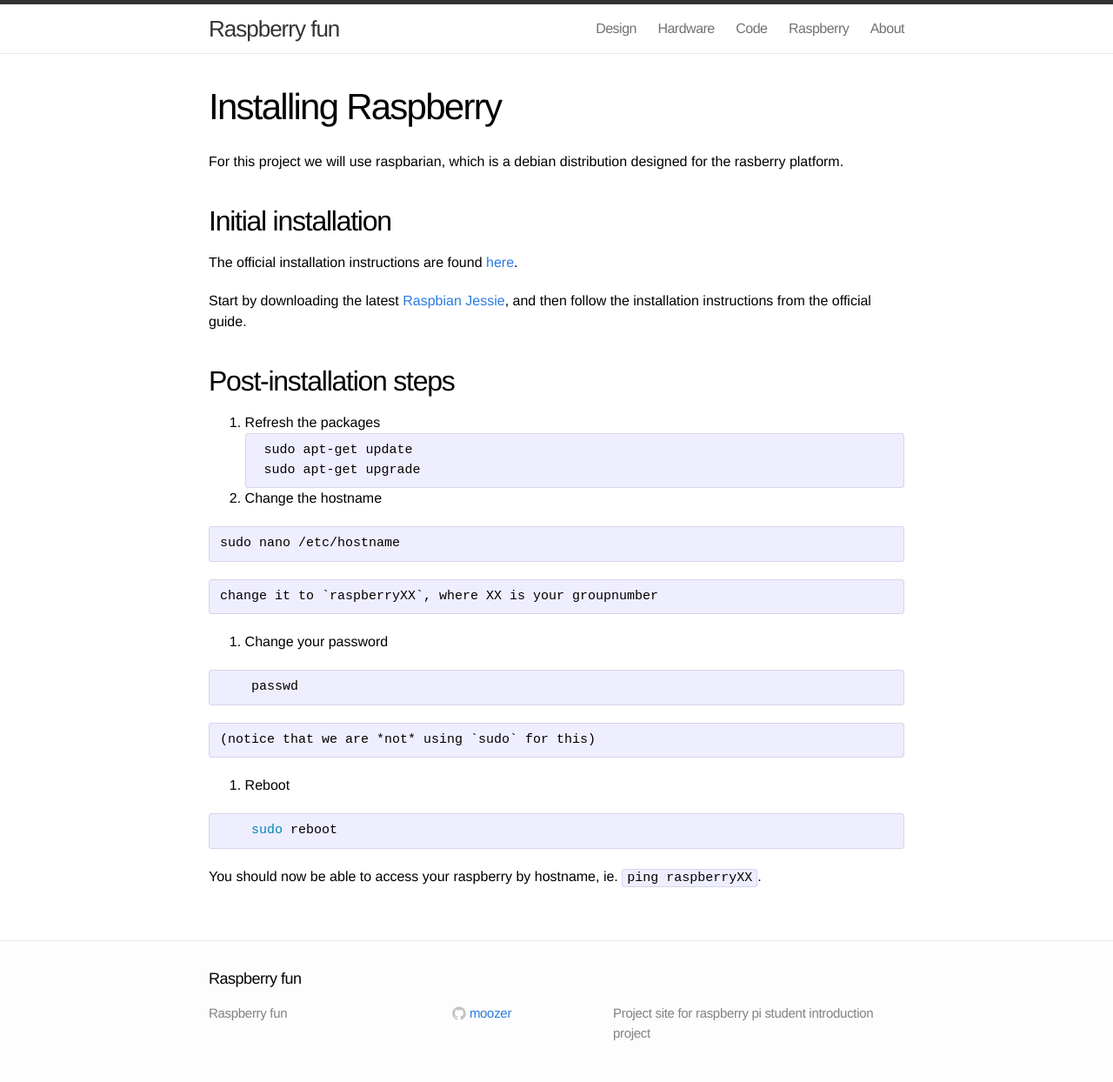
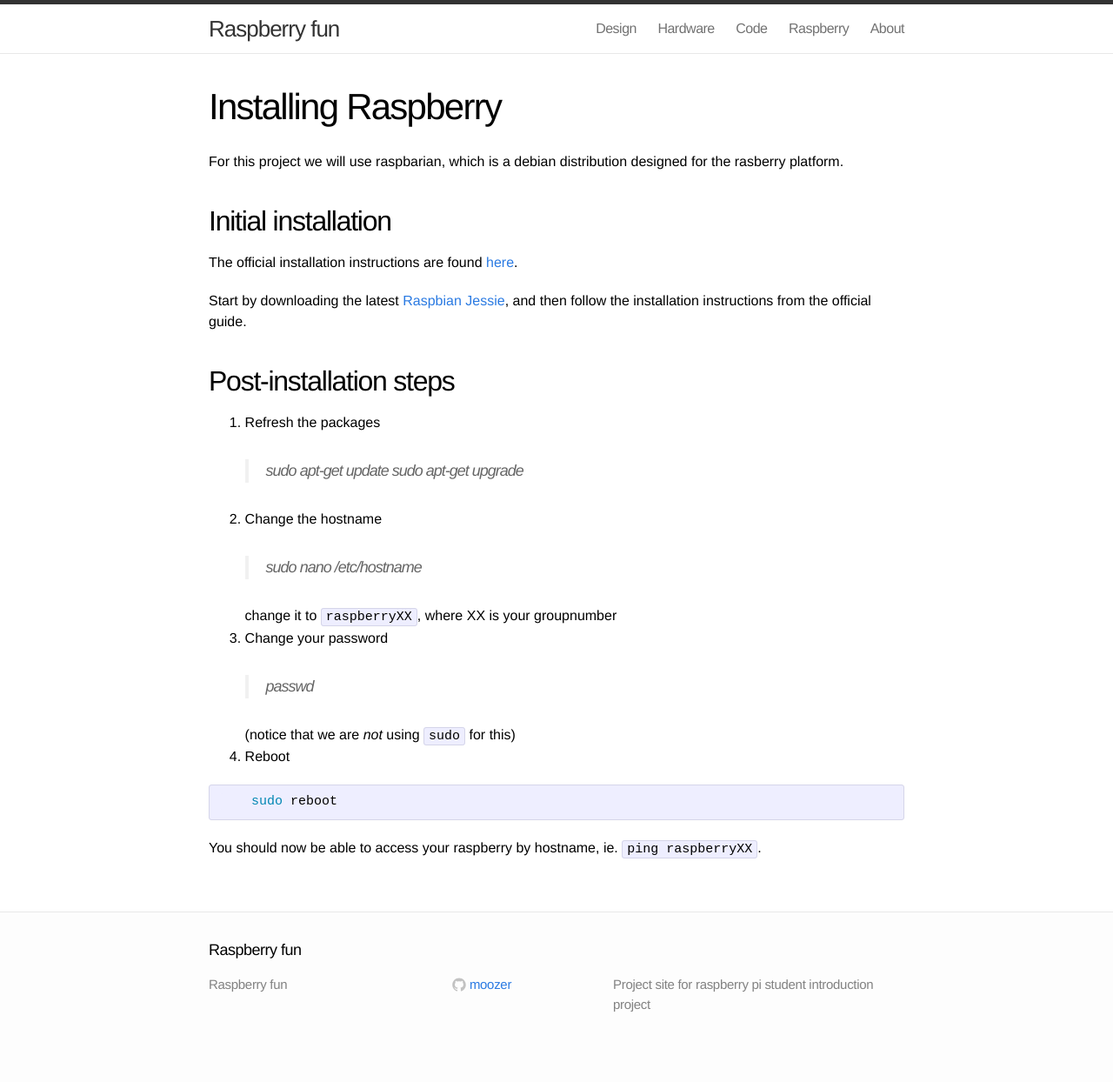
Before and after one commit to EAL-IT-Technology/RaspberryFun, a Jekyll site: the page built from raspberry/installing_raspberry.md, in a window 1280 px wide. Shown: the whole page at 87% size. Built offline with Jekyll 4.4.1, drawn with Linux system fonts in a browser that asks for light colours; after the commit the page ends 1211 px from its top, so only the background shows below that.

Commit message:
Update installing_raspberry.md

````diff
--- a/raspberry/installing_raspberry.md
+++ b/raspberry/installing_raspberry.md
@@ -18,22 +18,18 @@
 
 1. Refresh the packages
 
-        sudo apt-get update
-        sudo apt-get upgrade
+    > sudo apt-get update
+    > sudo apt-get upgrade
 
 2. Change the hostname
 
-```
-sudo nano /etc/hostname
-```
+    > sudo nano /etc/hostname
 
     change it to `raspberryXX`, where XX is your groupnumber
 
 3. Change your password
 
-```bash
-    passwd
-```
+    > passwd
 
     (notice that we are *not* using `sudo` for this)
 
````
